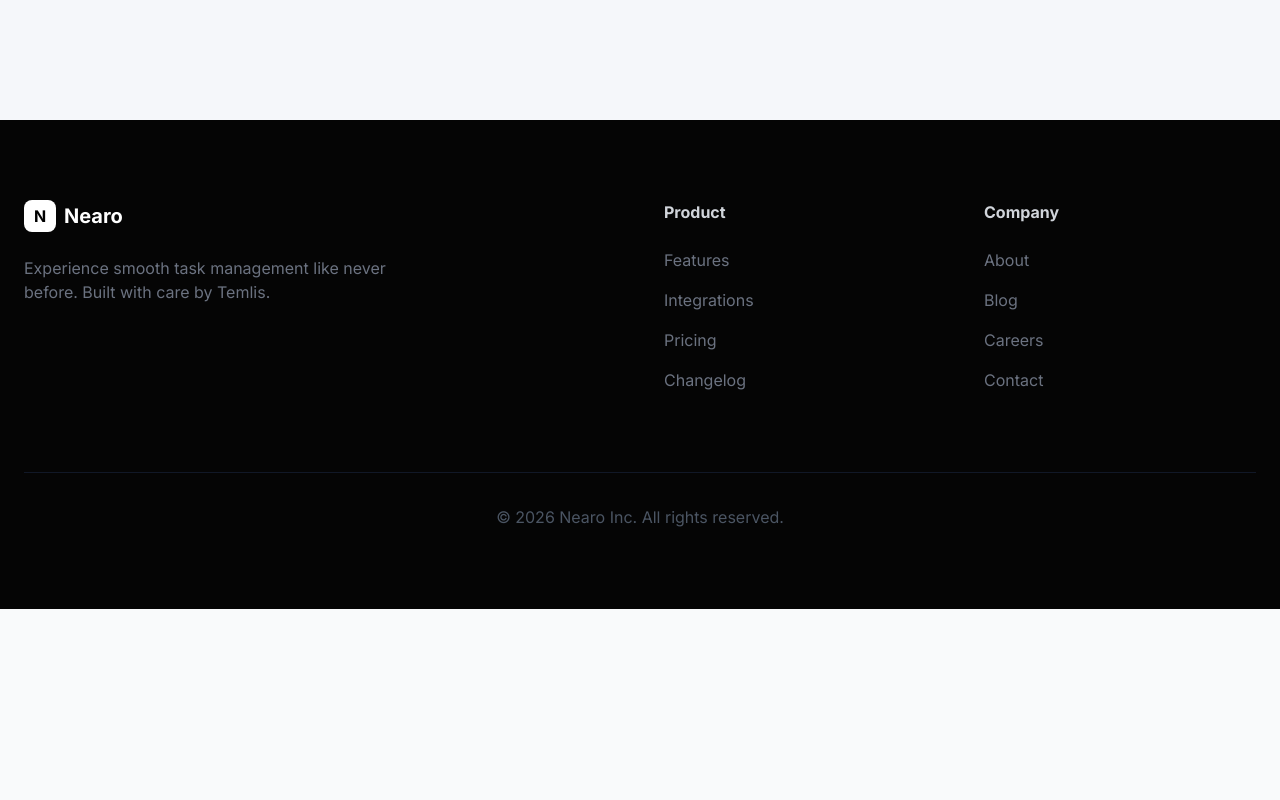
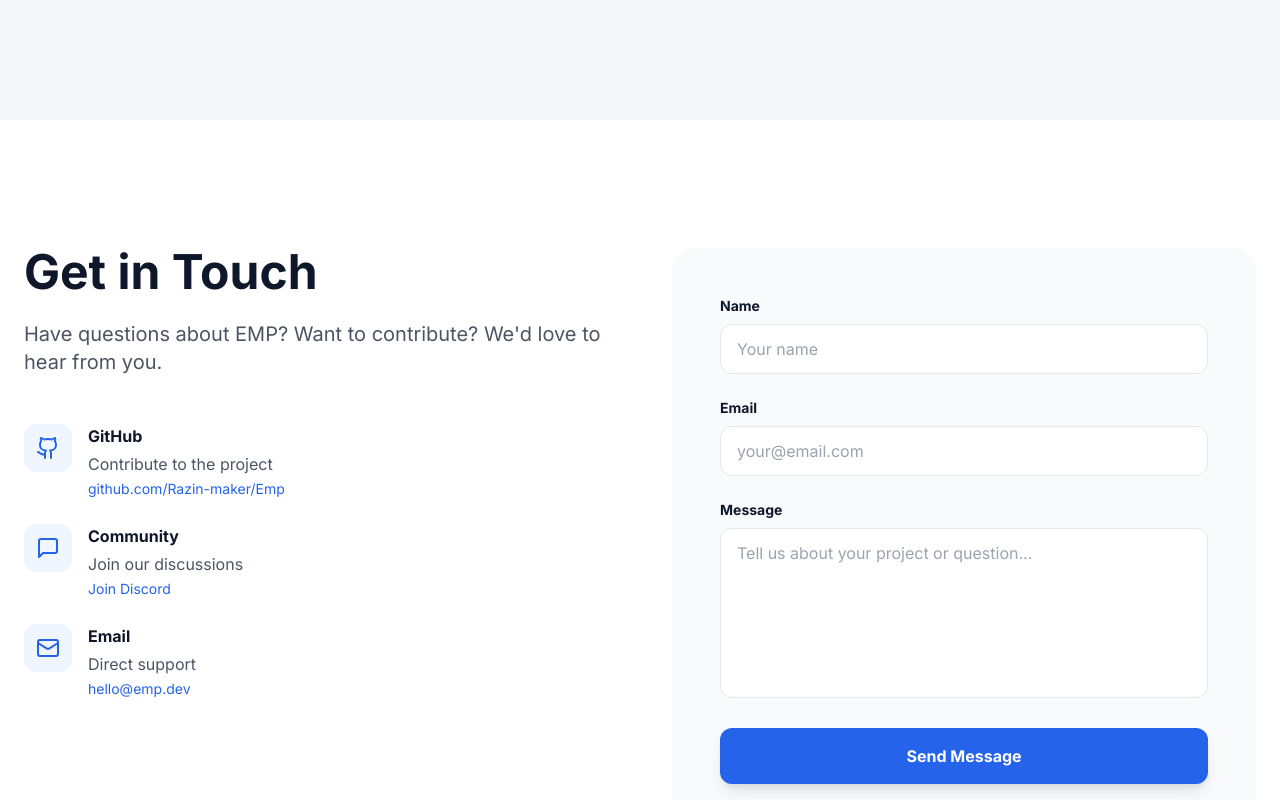
Before and after one commit to Razin-maker/Emp, a React (Vite) app: page / in a window 1280 px wide. Shown: the part 4940-5740 px from the top of the page. Before the commit the page ends 5549 px from the top, so only its background shows below. Built offline with nearby package versions, Linux system fonts and the light colour scheme.

Commit message:
Mr badhon

```diff
--- a/src/App.tsx
+++ b/src/App.tsx
@@ -4,6 +4,7 @@ import { Hero } from './components/nearo/Hero';
 import { FeatureGrid } from './components/nearo/FeatureGrid';
 import { StepsSection } from './components/nearo/StepsSection';
 import { Testimonials, Footer } from './components/nearo/Common';
+import { ContactUs } from './components/nearo/ContactUs';
 
 function App() {
     return (
@@ -12,6 +13,7 @@ function App() {
             <FeatureGrid />
             <StepsSection />
             <Testimonials />
+            <ContactUs />
             <Footer />
         </div>
     );
--- a/src/components/nearo/Common.tsx
+++ b/src/components/nearo/Common.tsx
@@ -57,7 +57,7 @@ export const Footer = () => {
                         <li><a href="#" className="hover:text-white transition-colors">About</a></li>
                         <li><a href="#" className="hover:text-white transition-colors">Blog</a></li>
                         <li><a href="#" className="hover:text-white transition-colors">Careers</a></li>
-                        <li><a href="#" className="hover:text-white transition-colors">Contact</a></li>
+                        <li><a href="#contact" className="hover:text-white transition-colors">Contact</a></li>
                     </ul>
                 </div>
             </div>
--- /dev/null
+++ b/src/components/nearo/ContactUs.tsx
@@ -0,0 +1,107 @@
+import React, { useState } from 'react';
+import { motion } from 'framer-motion';
+import { Mail, MessageSquare, Github } from 'lucide-react';
+
+export const ContactUs = () => {
+    const [formData, setFormData] = useState({ name: '', email: '', message: '' });
+    const [status, setStatus] = useState('');
+
+    const handleSubmit = async (e: React.FormEvent) => {
+        e.preventDefault();
+        setStatus('sending');
+
+        try {
+            const response = await fetch('http://localhost:9000/send-mail.php', {
+                method: 'POST',
+                headers: { 'Content-Type': 'application/json' },
+                body: JSON.stringify(formData)
+            });
+
+            const result = await response.json();
+
+            if (result.success) {
+                setStatus('success');
+                setFormData({ name: '', email: '', message: '' });
+                setTimeout(() => setStatus(''), 3000);
+            } else {
+                setStatus('error');
+            }
+        } catch (error) {
+            setStatus('error');
+        }
+    };
+
+    return (
+        <section id="contact" className="py-32 px-6 bg-white">
+            <div className="max-w-7xl mx-auto">
+                <div className="grid grid-cols-1 lg:grid-cols-2 gap-16">
+                    <motion.div initial={{ opacity: 0, x: -20 }} whileInView={{ opacity: 1, x: 0 }} viewport={{ once: true }}>
+                        <h2 className="text-4xl md:text-5xl font-bold mb-6 text-slate-900">Get in Touch</h2>
+                        <p className="text-xl text-gray-600 mb-12">Have questions about EMP? Want to contribute? We'd love to hear from you.</p>
+
+                        <div className="space-y-6">
+                            <div className="flex items-start gap-4">
+                                <div className="w-12 h-12 bg-blue-50 rounded-xl flex items-center justify-center flex-shrink-0">
+                                    <Github className="w-6 h-6 text-blue-600" />
+                                </div>
+                                <div>
+                                    <h3 className="font-bold text-slate-900 mb-1">GitHub</h3>
+                                    <p className="text-gray-600">Contribute to the project</p>
+                                    <a href="https://github.com/Razin-maker/Emp" className="text-blue-600 hover:underline text-sm">github.com/Razin-maker/Emp</a>
+                                </div>
+                            </div>
+
+                            <div className="flex items-start gap-4">
+                                <div className="w-12 h-12 bg-blue-50 rounded-xl flex items-center justify-center flex-shrink-0">
+                                    <MessageSquare className="w-6 h-6 text-blue-600" />
+                                </div>
+                                <div>
+                                    <h3 className="font-bold text-slate-900 mb-1">Community</h3>
+                                    <p className="text-gray-600">Join our discussions</p>
+                                    <a href="#community" className="text-blue-600 hover:underline text-sm">Join Discord</a>
+                                </div>
+                            </div>
+
+                            <div className="flex items-start gap-4">
+                                <div className="w-12 h-12 bg-blue-50 rounded-xl flex items-center justify-center flex-shrink-0">
+                                    <Mail className="w-6 h-6 text-blue-600" />
+                                </div>
+                                <div>
+                                    <h3 className="font-bold text-slate-900 mb-1">Email</h3>
+                                    <p className="text-gray-600">Direct support</p>
+                                    <a href="mailto:hello@emp.dev" className="text-blue-600 hover:underline text-sm">hello@emp.dev</a>
+                                </div>
+                            </div>
+                        </div>
+                    </motion.div>
+
+                    <motion.div initial={{ opacity: 0, x: 20 }} whileInView={{ opacity: 1, x: 0 }} viewport={{ once: true }} className="bg-gray-50 rounded-3xl p-8 md:p-12">
+                        <form onSubmit={handleSubmit} className="space-y-6">
+                            <div>
+                                <label htmlFor="name" className="block text-sm font-bold text-slate-900 mb-2">Name</label>
+                                <input type="text" id="name" value={formData.name} onChange={(e) => setFormData({ ...formData, name: e.target.value })} className="w-full px-4 py-3 rounded-xl border border-gray-200 focus:border-blue-500 focus:ring-2 focus:ring-blue-100 outline-none transition-all" placeholder="Your name" required />
+                            </div>
+
+                            <div>
+                                <label htmlFor="email" className="block text-sm font-bold text-slate-900 mb-2">Email</label>
+                                <input type="email" id="email" value={formData.email} onChange={(e) => setFormData({ ...formData, email: e.target.value })} className="w-full px-4 py-3 rounded-xl border border-gray-200 focus:border-blue-500 focus:ring-2 focus:ring-blue-100 outline-none transition-all" placeholder="your@email.com" required />
+                            </div>
+
+                            <div>
+                                <label htmlFor="message" className="block text-sm font-bold text-slate-900 mb-2">Message</label>
+                                <textarea id="message" value={formData.message} onChange={(e) => setFormData({ ...formData, message: e.target.value })} rows={6} className="w-full px-4 py-3 rounded-xl border border-gray-200 focus:border-blue-500 focus:ring-2 focus:ring-blue-100 outline-none transition-all resize-none" placeholder="Tell us about your project or question..." required />
+                            </div>
+
+                            <button type="submit" disabled={status === 'sending'} className="w-full bg-blue-600 text-white py-4 rounded-xl font-bold hover:bg-blue-700 transition-colors shadow-lg hover:shadow-xl disabled:opacity-50">
+                                {status === 'sending' ? 'Sending...' : 'Send Message'}
+                            </button>
+
+                            {status === 'success' && <p className="text-green-600 text-center font-medium">Message sent successfully!</p>}
+                            {status === 'error' && <p className="text-red-600 text-center font-medium">Failed to send. Please try again.</p>}
+                        </form>
+                    </motion.div>
+                </div>
+            </div>
+        </section>
+    );
+};
```
